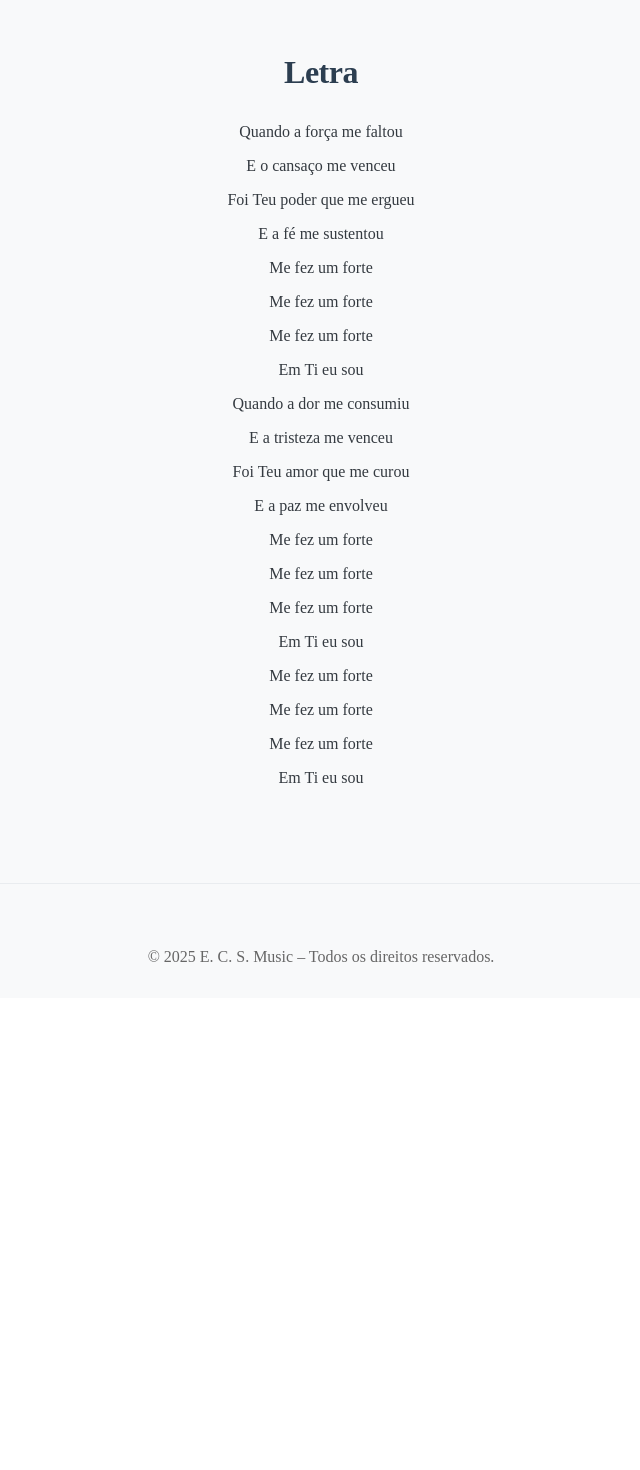
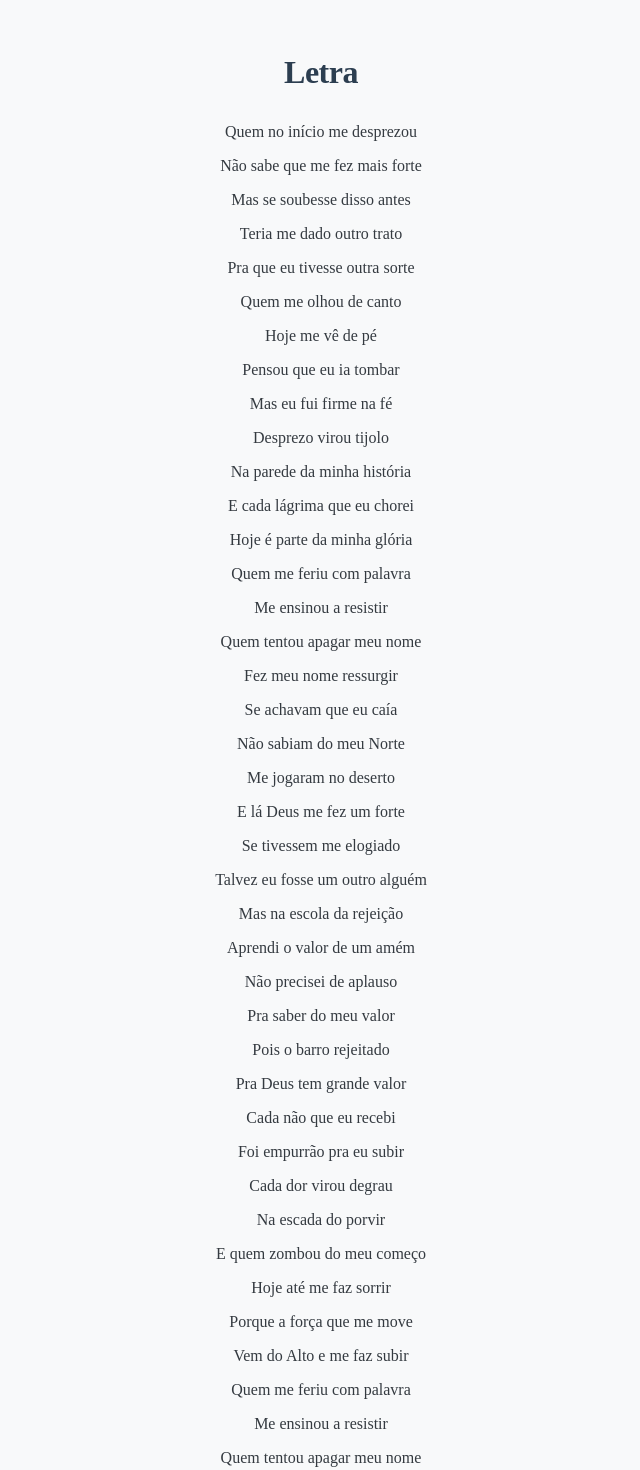
Before and after one commit to csevansofficial/musicas, a Vue app: page /me-fez-um-forte in a window 1280 px wide. Shown: the part 940-2410 px from the top of the page, without its empty margins (319-959 px from the left). Before the commit the page ends 1946 px from the top, so only its background shows below. Built offline with nearby package versions, Linux system fonts and the light colour scheme.

Commit message:
Atualização nas letras das músicas

```diff
--- a/src/views/MeFezUmForte.vue
+++ b/src/views/MeFezUmForte.vue
@@ -40,46 +40,136 @@ export default {
         {
           type: 'verse',
           lines: [
-            'Quando a força me faltou',
-            'E o cansaço me venceu',
-            'Foi Teu poder que me ergueu',
-            'E a fé me sustentou'
+            'Quem no início me desprezou',
+            'Não sabe que me fez mais forte',
+            'Mas se soubesse disso antes',
+            'Teria me dado outro trato',
+            'Pra que eu tivesse outra sorte'
+          ]
+        },
+        {
+          type: 'verse',
+          lines: [
+            'Quem me olhou de canto',
+            'Hoje me vê de pé',
+            'Pensou que eu ia tombar',
+            'Mas eu fui firme na fé'
+          ]
+        },
+        {
+          type: 'verse',
+          lines: [
+            'Desprezo virou tijolo',
+            'Na parede da minha história',
+            'E cada lágrima que eu chorei',
+            'Hoje é parte da minha glória'
+          ]
+        },
+        {
+          type: 'verse',
+          lines: [
+            'Quem me feriu com palavra',
+            'Me ensinou a resistir',
+            'Quem tentou apagar meu nome',
+            'Fez meu nome ressurgir'
           ]
         },
         {
           type: 'chorus',
           lines: [
-            'Me fez um forte',
-            'Me fez um forte',
-            'Me fez um forte',
-            'Em Ti eu sou'
+            'Se achavam que eu caía',
+            'Não sabiam do meu Norte',
+            'Me jogaram no deserto',
+            'E lá Deus me fez um forte'
           ]
         },
         {
           type: 'verse',
           lines: [
-            'Quando a dor me consumiu',
-            'E a tristeza me venceu',
-            'Foi Teu amor que me curou',
-            'E a paz me envolveu'
+            'Se tivessem me elogiado',
+            'Talvez eu fosse um outro alguém',
+            'Mas na escola da rejeição',
+            'Aprendi o valor de um amém'
+          ]
+        },
+        {
+          type: 'verse',
+          lines: [
+            'Não precisei de aplauso',
+            'Pra saber do meu valor',
+            'Pois o barro rejeitado',
+            'Pra Deus tem grande valor'
+          ]
+        },
+        {
+          type: 'verse',
+          lines: [
+            'Cada não que eu recebi',
+            'Foi empurrão pra eu subir',
+            'Cada dor virou degrau',
+            'Na escada do porvir'
+          ]
+        },
+        {
+          type: 'verse',
+          lines: [
+            'E quem zombou do meu começo',
+            'Hoje até me faz sorrir',
+            'Porque a força que me move',
+            'Vem do Alto e me faz subir'
+          ]
+        },
+        {
+          type: 'verse',
+          lines: [
+            'Quem me feriu com palavra',
+            'Me ensinou a resistir',
+            'Quem tentou apagar meu nome',
+            'Fez meu nome ressurgir'
           ]
         },
         {
           type: 'chorus',
           lines: [
-            'Me fez um forte',
-            'Me fez um forte',
-            'Me fez um forte',
-            'Em Ti eu sou'
+            'Se achavam que eu caía',
+            'Não sabiam do meu Norte',
+            'Me jogaram no deserto',
+            'E lá Deus me fez um forte'
+          ]
+        },
+        {
+          type: 'verse',
+          lines: [
+            'Quem no início me desprezou',
+            'Não sabe que me fez mais forte',
+            'Mas se soubesse disso antes',
+            'Teria me dado outro trato',
+            'Pra que eu tivesse outra sorte'
+          ]
+        },
+        {
+          type: 'verse',
+          lines: [
+            'Hoje ando com passo firme',
+            'No terreno da esperança',
+            'O desprezo foi adubo',
+            'Pra essa fé que nunca cansa'
+          ]
+        },
+        {
+          type: 'verse',
+          lines: [
+            'Quem tentou me ver caído',
+            'Agora me vê de pé',
+            'Sou herança do impossível',
+            'Estou aqui é para cantar'
           ]
         },
         {
           type: 'outro',
           lines: [
-            'Me fez um forte',
-            'Me fez um forte',
-            'Me fez um forte',
-            'Em Ti eu sou'
+            'Sou herança do impossível',
+            'Estou aqui é para cantar'
           ]
         }
       ]
--- a/src/views/ReinoChegou.vue
+++ b/src/views/ReinoChegou.vue
@@ -40,46 +40,110 @@ export default {
         {
           type: 'verse',
           lines: [
-            'O dia em que o Reino chegou',
-            'A terra se alegrou',
-            'O céu se abriu',
-            'E a glória desceu'
+            'O dia desperta sem medo ou pressa',
+            'Os passos seguem sem hesitar',
+            'O vento sopra sem segredos',
+            'E a paz respira em cada olhar'
+          ]
+        },
+        {
+          type: 'verse',
+          lines: [
+            'O ontem foi como poeira',
+            'Se ergueu girou e partiu',
+            'Hoje a terra é chão seguro',
+            'Pois seguimos Seu caminho e luz'
           ]
         },
         {
           type: 'chorus',
           lines: [
-            'Aleluia, aleluia',
             'O Reino chegou',
-            'Aleluia, aleluia',
-            'O Reino está aqui'
+            'Porque ouvimos porque seguimos',
+            'Como rio que encontra o mar',
+            'Como céu que beija a terra'
           ]
         },
         {
           type: 'verse',
           lines: [
-            'O dia em que o Reino chegou',
-            'A morte se rendeu',
-            'A vida venceu',
-            'E a luz brilhou'
+            'As portas dormem sem cadeados',
+            'As ruas cantam sem temor',
+            'As mães não choram filhos ausentes',
+            'E os filhos correm sem dor'
+          ]
+        },
+        {
+          type: 'verse',
+          lines: [
+            'As mãos já não se erguem em golpe',
+            'Os lares são âncoras de paz',
+            'O tempo passa sem tormentos',
+            'Pois nos rendemos ao Senhor'
+          ]
+        },
+        {
+          type: 'verse',
+          lines: [
+            'Houve um tempo de pranto e açoites',
+            'De medo trancado em um lar',
+            'De gritos na noite vazia',
+            'De passos que não iam voltar'
+          ]
+        },
+        {
+          type: 'verse',
+          lines: [
+            'Mas a guerra perdeu sua voz',
+            'E a sede encontrou seu fim',
+            'Porque obedecemos à Tua Justiça',
+            'E o Amor fez morada em mim'
           ]
         },
         {
           type: 'chorus',
           lines: [
-            'Aleluia, aleluia',
             'O Reino chegou',
-            'Aleluia, aleluia',
-            'O Reino está aqui'
+            'Porque ouvimos porque seguimos',
+            'Como rio que encontra o mar',
+            'Como céu que beija a terra'
           ]
         },
         {
-          type: 'outro',
+          type: 'verse',
           lines: [
-            'O Reino está aqui',
-            'O Reino está aqui',
-            'O Reino está aqui',
-            'O Reino está aqui'
+            'Além do véu o sol ainda brilha',
+            'O tempo nos chama a estrada é viva',
+            'Nos braços do vento reencontro a luz',
+            'E sigo a canção que me conduz'
+          ]
+        },
+        {
+          type: 'verse',
+          lines: [
+            'A noite vem como um abraço',
+            'E a terra adormece em paz',
+            'Os pais descansam sem medo',
+            'Os filhos já sonham com mais'
+          ]
+        },
+        {
+          type: 'verse',
+          lines: [
+            'As grades viraram memórias tão velhas',
+            'Os muros são só ruínas do que passou',
+            'Pois vivemos segundo Tua Lei',
+            'E o Amor sustenta a todos nós'
+          ]
+        },
+        {
+          type: 'verse',
+          lines: [
+            'O dia se fecha sem sombras',
+            'Pois tudo é pleno em luz',
+            'A vida repousa serena',
+            'Pois amanhã',
+            'Ela volta a dançar'
           ]
         }
       ]
--- a/src/views/SentencaDeAmor.vue
+++ b/src/views/SentencaDeAmor.vue
@@ -40,46 +40,140 @@ export default {
         {
           type: 'verse',
           lines: [
-            'Quando o mundo me condenou',
-            'E a culpa me perseguiu',
-            'Foi Teu amor que me alcançou',
-            'E a graça me resgatou'
+            'Fui alvo da mão dos homens',
+            'Fui pó lançado ao chão',
+            'Senti a dor do desprezo',
+            'Rotulado sem compaixão'
+          ]
+        },
+        {
+          type: 'verse',
+          lines: [
+            'Por olhos, em si mesmos',
+            'Cheios de razão',
+            'O silêncio era lâmina',
+            'As vozes, navalha',
+            'Que ferem o coração'
+          ]
+        },
+        {
+          type: 'verse',
+          lines: [
+            'Mas o silêncio do Justo',
+            'Me envolveu com Sua verdade'
+          ]
+        },
+        {
+          type: 'verse',
+          lines: [
+            'Disseram que eu não era digno',
+            'Que meu nome era ferida',
+            'Pisaram em minha história',
+            'Como quem apaga a vida'
+          ]
+        },
+        {
+          type: 'verse',
+          lines: [
+            'Mas o Cristo me olhou sem pedra',
+            'Sem desprezo ou condenação',
+            'E Seu olhar foi a ponte',
+            'Do abismo à redenção'
           ]
         },
         {
           type: 'chorus',
           lines: [
-            'É sentença de amor',
-            'É sentença de amor',
-            'É sentença de amor',
-            'Que me livrou'
+            'Quem me julga é Deus',
+            'Não os olhos da multidão',
+            'Sou barro nas mãos do Oleiro',
+            'Já não me molda o desprezo',
+            'Nem me prende o que ficou pra trás',
+            'Pois em Cristo fui formado',
+            'E Ele me chama de filho',
+            'Filho da Sua paz'
           ]
         },
         {
           type: 'verse',
           lines: [
-            'Quando a dor me consumiu',
-            'E a tristeza me venceu',
-            'Foi Teu amor que me curou',
-            'E a paz me envolveu'
+            'As vozes ainda ecoam',
+            'Mas agora sei quem sou',
+            'Sou a mulher perdoada',
+            'Sou o homem que Ele tocou'
+          ]
+        },
+        {
+          type: 'verse',
+          lines: [
+            'O vazio perdeu força',
+            'Na luz da Sua compaixão',
+            'Que liberta e dá perdão'
+          ]
+        },
+        {
+          type: 'verse',
+          lines: [
+            'Não sou o erro que cometi',
+            'Nem a acusação que escutei',
+            'Sou imagem restaurada',
+            'Pelo Amor que me perdoou'
+          ]
+        },
+        {
+          type: 'verse',
+          lines: [
+            'Os dedos ainda apontam',
+            'Mas meu espírito já não cai',
+            'Pois o Mestre me ergueu',
+            'E Seu poder me satisfaz'
           ]
         },
         {
           type: 'chorus',
           lines: [
-            'É sentença de amor',
-            'É sentença de amor',
-            'É sentença de amor',
-            'Que me livrou'
+            'Quem me julga é Deus',
+            'E Sua sentença é amor',
+            'Ele escreve no chão da alma',
+            'Palavras que apagam a dor'
+          ]
+        },
+        {
+          type: 'verse',
+          lines: [
+            'Fui ferido, mas sou cura',
+            'Fui perdido, mas encontrei',
+            'A liberdade em Jesus Cristo',
+            'Agora sei que vivo para um Rei'
+          ]
+        },
+        {
+          type: 'chorus',
+          lines: [
+            'Quem me julga é Deus',
+            'E Sua sentença é amor',
+            'Ele escreve no chão da alma',
+            'Palavras que apagam a dor'
+          ]
+        },
+        {
+          type: 'verse',
+          lines: [
+            'Fui ferido, mas sou cura',
+            'Fui perdido, mas encontrei',
+            'A liberdade em Jesus Cristo',
+            'Agora sei que vivo para um Rei'
           ]
         },
         {
           type: 'outro',
           lines: [
-            'É sentença de amor',
-            'É sentença de amor',
-            'É sentença de amor',
-            'Que me livrou'
+            'Ao fim de tudo',
+            'Oro que também quem me feriu',
+            'Se liberte da sua própria dor',
+            'Pois só quem foi perdoado',
+            'Sabe o peso dessa dor',
+            'E conhece o poder do Seu Amor'
           ]
         }
       ]
```
Also changed, not shown: 1 other file (tests, documents, lock files or other folders).
